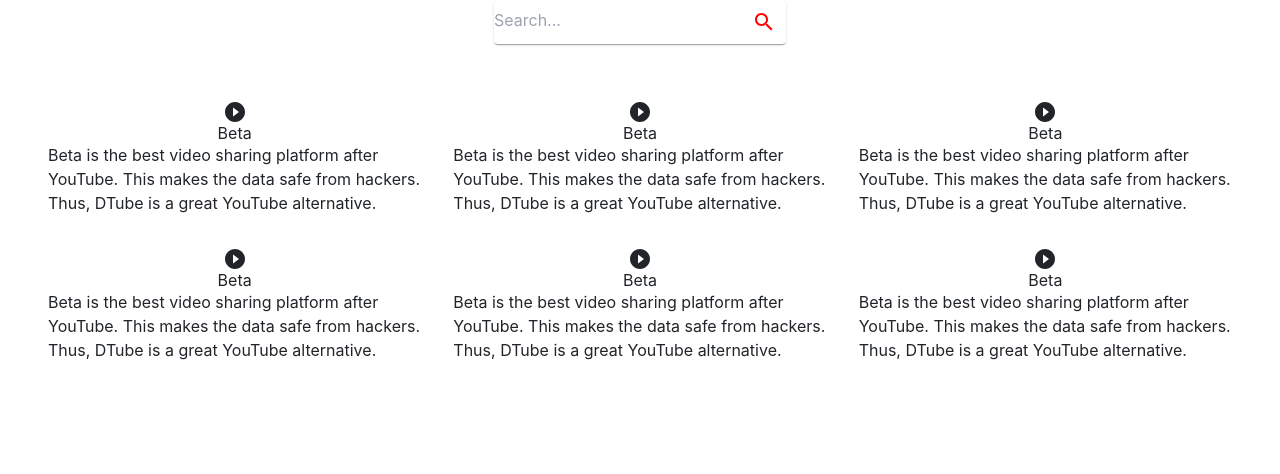
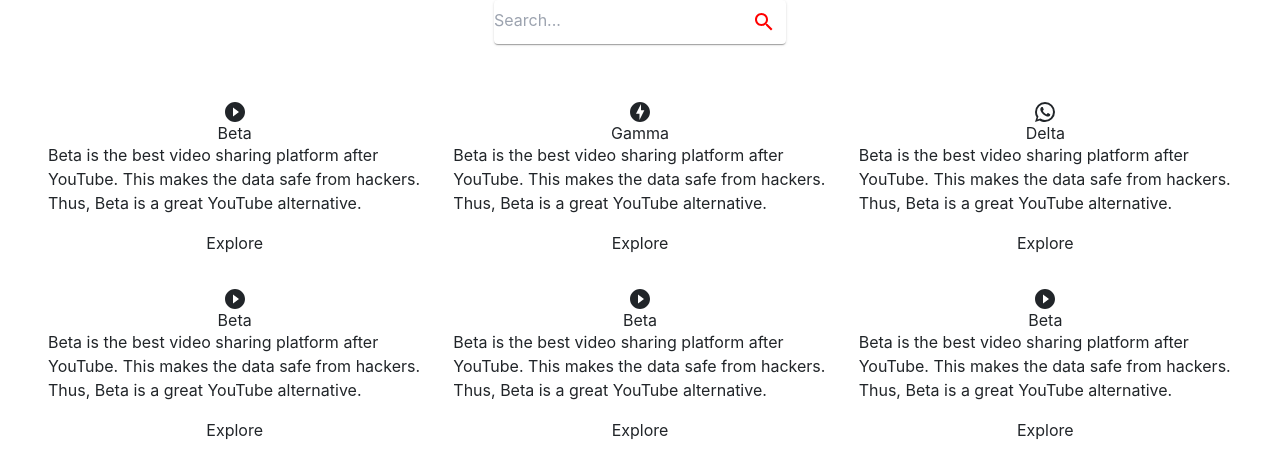
Before and after one commit to sazzad47/alpha, a Next.js app: page / in a window 1280 px wide. Shown: the top 474 px of the page. Built offline with nearby package versions, Linux system fonts and the light colour scheme.

Commit message:
make it better

```diff
--- a/components/global/Blocks.tsx
+++ b/components/global/Blocks.tsx
@@ -1,31 +1,68 @@
 import React from 'react'
-import {Grid, Card, Typography} from '@mui/material'
-import logo from '../../public/logo.png'
-import Image from 'next/image'
+import {Grid} from '@mui/material'
 import PlayCircleFilledIcon from '@mui/icons-material/PlayCircleFilled';
+import OfflineBoltIcon from '@mui/icons-material/OfflineBolt';
+import WhatsAppIcon from '@mui/icons-material/WhatsApp';
+import Link from 'next/link';
 
 const cards = [
-    1, 2, 3, 4, 5, 6
+    {id: 1,
+    icon: <PlayCircleFilledIcon className='icon'/>,
+    name: 'Beta',
+    desc: 'Beta is the best video sharing platform after YouTube. This makes the data safe from hackers. Thus, Beta is a great YouTube alternative.',
+    path: '/beta'
+    },
+    {id: 2,
+    icon: <OfflineBoltIcon className='icon'/>,
+    name: 'Gamma',
+    desc: 'Beta is the best video sharing platform after YouTube. This makes the data safe from hackers. Thus, Beta is a great YouTube alternative.',
+    path: '/gamma'
+    },
+    {id: 3,
+    icon: <WhatsAppIcon className='icon'/>,
+    name: 'Delta',
+    desc: 'Beta is the best video sharing platform after YouTube. This makes the data safe from hackers. Thus, Beta is a great YouTube alternative.',
+    path: '/delta'
+    },
+    {id: 4,
+    icon: <PlayCircleFilledIcon className='icon'/>,
+    name: 'Beta',
+    desc: 'Beta is the best video sharing platform after YouTube. This makes the data safe from hackers. Thus, Beta is a great YouTube alternative.',
+    path: '/beta'
+    },
+    {id: 5,
+    icon: <PlayCircleFilledIcon className='icon'/>,
+    name: 'Beta',
+    desc: 'Beta is the best video sharing platform after YouTube. This makes the data safe from hackers. Thus, Beta is a great YouTube alternative.',
+    path: '/beta'
+    },
+    {id: 6,
+    icon: <PlayCircleFilledIcon className='icon'/>,
+    name: 'Beta',
+    desc: 'Beta is the best video sharing platform after YouTube. This makes the data safe from hackers. Thus, Beta is a great YouTube alternative.',
+    path: '/beta'
+    },
 ]
 const Blocks = () => {
   return (
     <div className='w-full mt-2 p-5'>
         <Grid container spacing={4}>
-           {cards.map((item, i) => (
-             <Grid key={i} item xs={12} md={4} className="flex justify-center">
+           {cards.map((item) => (
+             <Grid key={item.id} item xs={12} md={4} className="flex justify-center">
                <div className='global_service_block_container'>
                 <div className='global_service_block face1'>
                     <div className='global_service_block_content flex flex-col items-center justify-center'>
-                        <PlayCircleFilledIcon className='icon' />
-                        <h3>Beta</h3>
+                         {item.icon}
+                        <h3>{item.name}</h3>
                     </div>
 
                 </div>
                 <div className='global_service_block face2'>
                   <div className='global_service_block_content flex flex-col items-center justify-center'>
                         <p>
-                        Beta is the best video sharing platform after YouTube. This makes the data safe from hackers. Thus, DTube is a great YouTube alternative.
+                        {item.desc}
                         </p>
+                        <Link href={`${item.path}`}><button className='mt-3'>Explore</button></Link>
                    </div>
                 </div>
 
--- a/styles/home.css
+++ b/styles/home.css
@@ -18,6 +18,17 @@
   bottom: -2px;
   background: #fff;
   z-index: -1;
+}
+.global_service_block_container::after {
+  content: "";
+  position: absolute;
+  top: -2px;
+  left: -2px;
+  right: -2px;
+  bottom: -2px;
+  background: #fff;
+  z-index: -2;
+  filter: blur(40px);
 }
 .global_service_block_container .global_service_block {
   width: 300px;
@@ -68,6 +79,7 @@
   box-sizing: border-box;
   box-shadow: 0 20px 50px rgba(0,0,0,0.8);
   transform: translateY(-100px);
+
 }
 .global_service_block_container:hover .face2 {
   transform: translateY(0px);
@@ -76,7 +88,21 @@
   margin: 0;
   padding: 0;
   color: #000;
-  font-size: 12px;
+  font-size: 15px;
+}
+.global_service_block_container .face2 .global_service_block_content button {
+  outline: none;
+  border: none;
+  background-color: #8f0453;
+  border-radius: 5px;
+  color: #fff;
+  font-size: 15px;
+  padding: 5px 10px;
+}
+.global_service_block_container .face2 .global_service_block_content button:hover {
+
+  background-color: #9e266a;
+
 }
 .global_service_block_content .icon {
   text-shadow: 0 0 50px #0f0,
```
